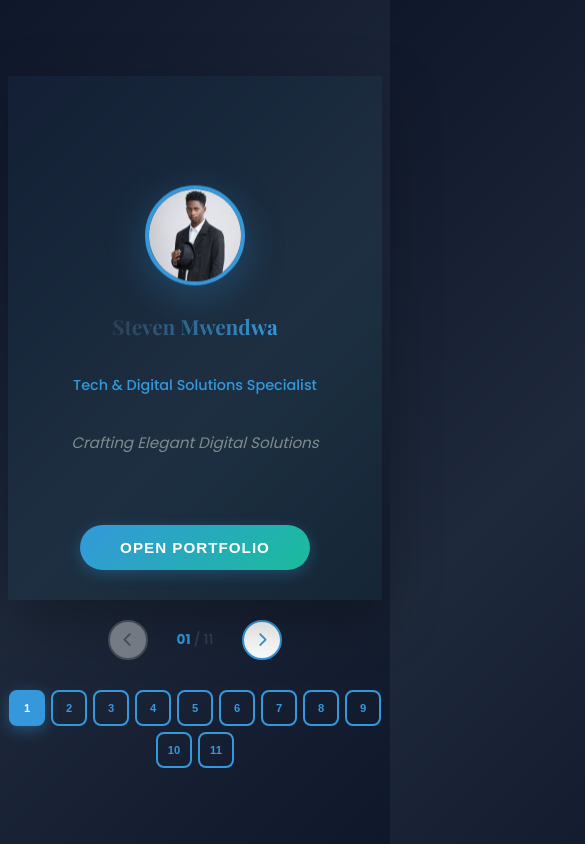
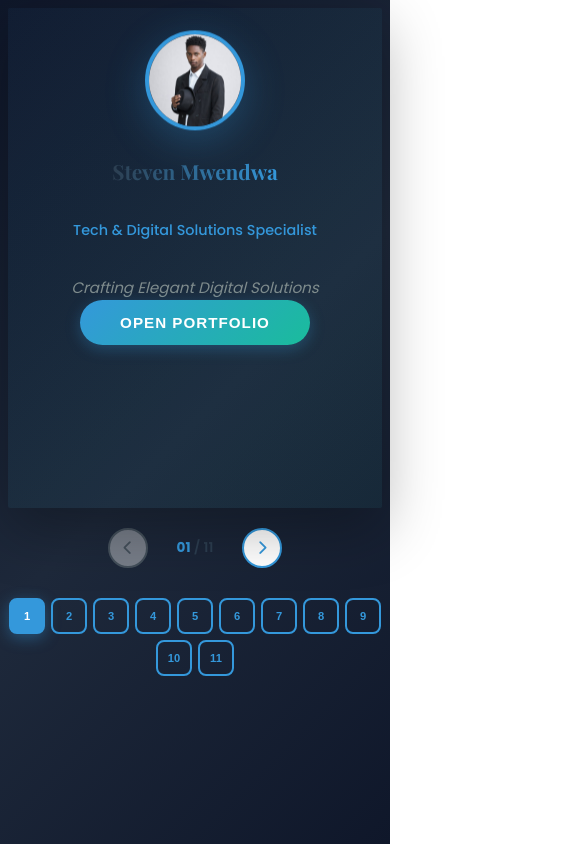
Before and after one commit to Mwexx/portfo, a plain HTML site: page index.html in a window 390 px wide. Shown: the top 844 px of the page, 585 px wide, since content can reach past the window. Drawn offline with nearby package versions, Linux system fonts and the light colour scheme.

Commit message:
modified mobile res

```diff
--- a/style.css
+++ b/style.css
@@ -835,15 +835,44 @@ h1, h2, h3, h4, h5, h6 {
 
     body {
         padding: 10px;
+        align-items: flex-start;
     }
 
     .book-pages {
-        aspect-ratio: 9 / 12;
+        aspect-ratio: auto;
+        height: auto;
         max-width: 100%;
+        perspective: none;
+        transform-style: flat;
+    }
+
+    .book-page {
+        position: relative;
+        display: none;
+        min-height: 520px;
+        height: auto;
+        transform: none;
+        opacity: 1;
+        transition: none;
+        overflow: visible;
+        box-shadow: var(--book-page-shadow);
+    }
+
+    .book-page.active {
+        display: flex;
+        transform: none;
+        opacity: 1;
+    }
+
+    .book-page.prev {
+        display: none;
     }
 
     .page-content {
         padding: 40px 25px;
+        max-height: none;
+        overflow: visible;
+        flex: none;
     }
 
     .page-header h2 {
@@ -900,7 +929,11 @@ h1, h2, h3, h4, h5, h6 {
     }
 
     .book-pages {
-        aspect-ratio: 1 / 1.4;
+        min-height: 0;
+    }
+
+    .book-page {
+        min-height: 500px;
     }
 
     .page-content {
@@ -963,12 +996,29 @@ h1, h2, h3, h4, h5, h6 {
         font-size: 0.9rem;
     }
 
+    .cover-content,
+    .back-cover-content {
+        padding: 30px 15px;
+    }
+
     .back-cover-main h2 {
         font-size: 1.3rem;
     }
 
     .back-cover-main p {
         font-size: 0.8rem;
+    }
+
+    .contact-item-book div {
+        min-width: 0;
+    }
+
+    .contact-item-book a {
+        overflow-wrap: anywhere;
+    }
+
+    .btn {
+        max-width: 100%;
     }
 }
 
```
